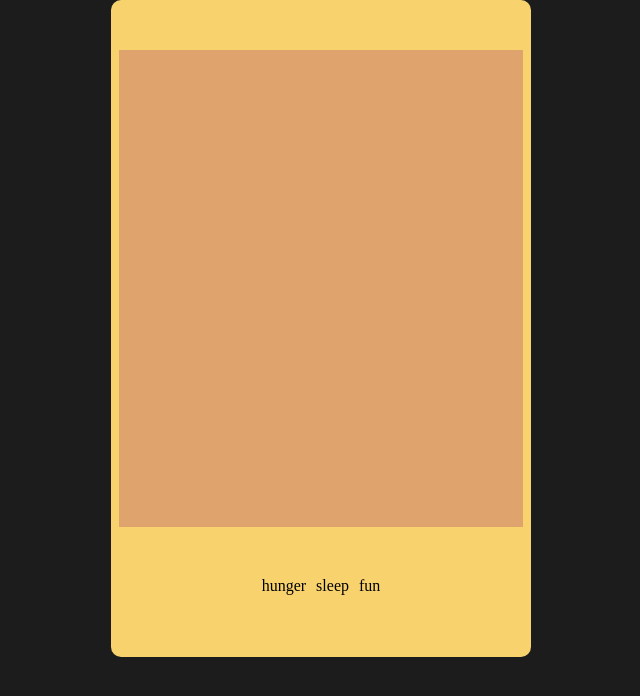
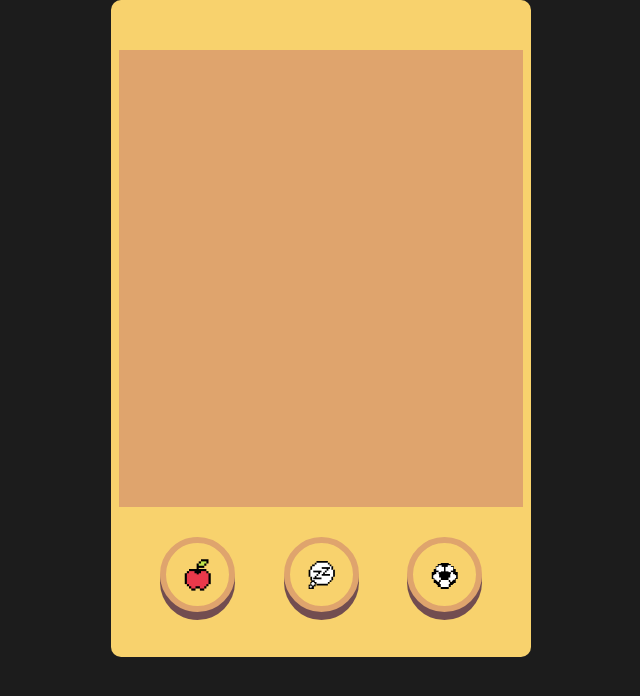
Before and after one commit to PiotrCholewinski/tamagotchi, a plain HTML site: page index.html in a window 1280 px wide. Shown: the whole page, without its empty margins (319-959 px from the left). Drawn offline with Linux system fonts and the light colour scheme.

Commit message:
add button icons and shadow

```diff
--- a/index.html
+++ b/index.html
@@ -10,9 +10,9 @@
       <div class="top"></div>
       <div class="display"></div>
       <div class="buttons">
-        <div class="button">hunger</div>
-        <div class="button">sleep</div>
-        <div class="button">fun</div>
+        <div class="button"><img src="./images/Icon=Hunger.png" alt="hunger icon"></div>
+        <div class="button"><img src="./images/Icon=Sleep.png" alt="sleep icon"></div>
+        <div class="button"><img src="./images/Icon=Fun.png" alt="fun icon"></div>
       </div>
     </div>
 
--- a/styles.css
+++ b/styles.css
@@ -35,13 +35,25 @@ body {
 .display {
   background: #DFA46D;
   max-width: 420px;
-  height: 477px;
+  height: 457px;
   margin: 0px 8px;
 }
 
 .buttons {
   display: flex;
+  justify-content: space-evenly;
+
+  padding-top: 30px;
+}
+
+.button {
+  display:flex;
   justify-content: center;
-  gap: 10px;
-  padding-top: 50px;
+  align-items: center;
+  width: 75px;
+  height: 75px;
+  background: #f8d26d;
+  border-radius: 50%;
+  border: solid 6px #DFA46D;
+  box-shadow: 0px 8px 0px #724d50;
 }
```
Also changed, not shown: images/Icon=Fun.png (added), images/Icon=Hunger.png (added), images/Icon=Sleep.png (added).
